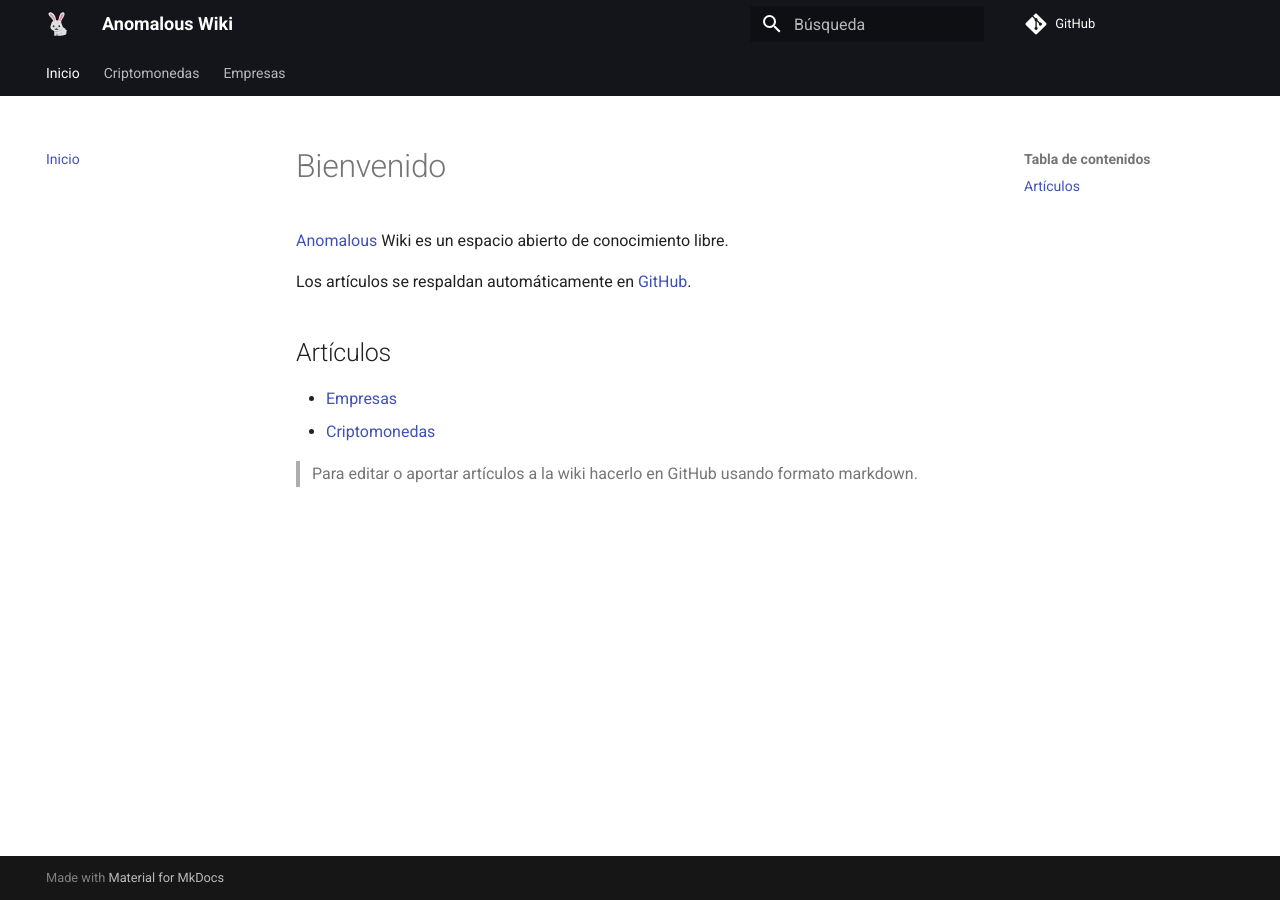
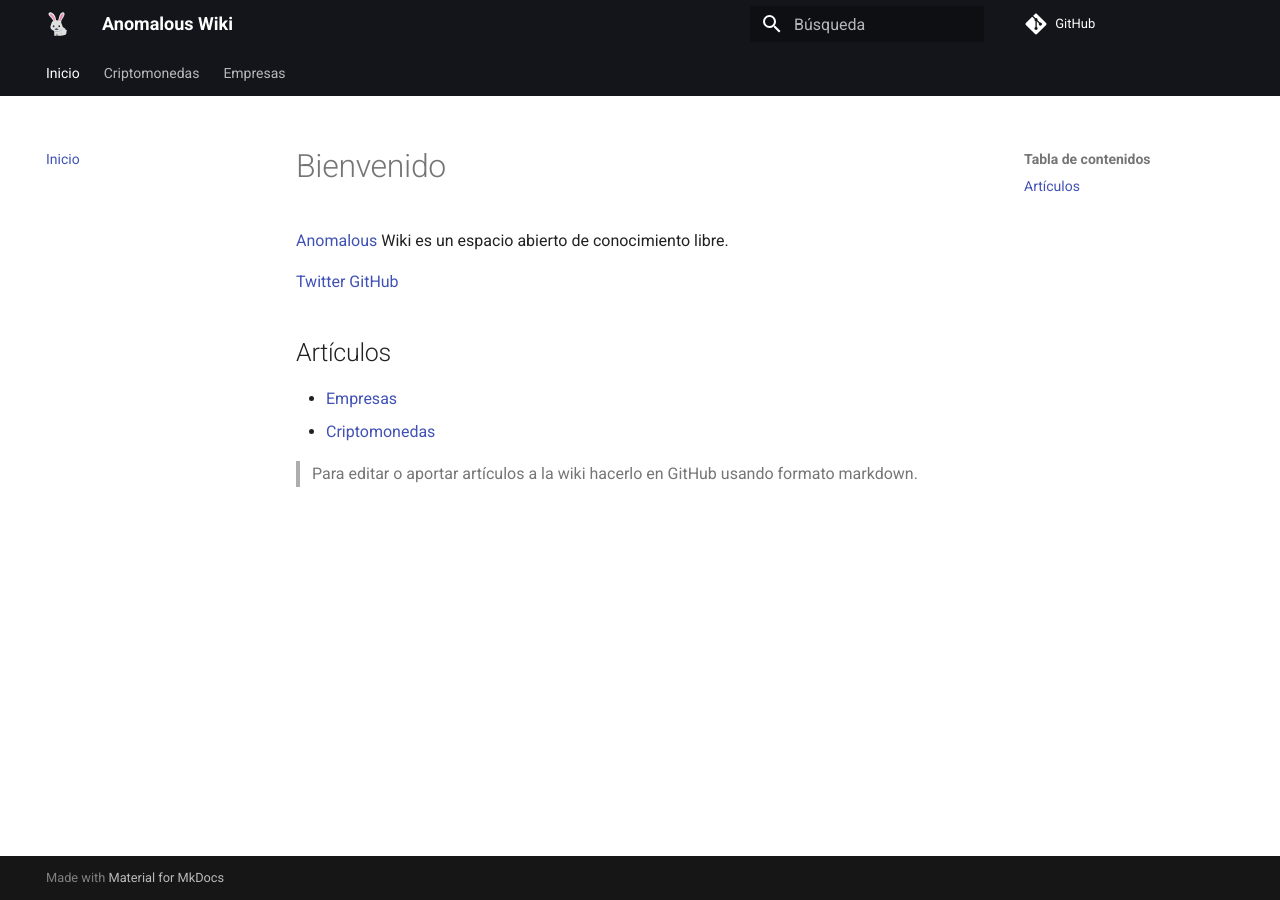
Before and after one commit to anomalouscode/wiki, an MkDocs documentation site: the page built from docs/index.md, in a window 1280 px wide. Built offline with MkDocs 1.6.1 and Material for MkDocs 9.7.7, drawn with Linux system fonts in a browser that asks for light colours; comment, search, counter and statistics services are not loaded.

Commit message:
social networks

```diff
--- a/docs/index.md
+++ b/docs/index.md
@@ -6,7 +6,8 @@
 
 [Anomalous](https://anomalous.xyz) Wiki es un espacio abierto de conocimiento libre.
 
-Los artículos se respaldan automáticamente en [GitHub](https://github.com/anomalouscode).
+[Twitter](https://twitter.com/anomalouscode)
+[GitHub](https://github.com/anomalouscode)
 
 ## Artículos
 
```
